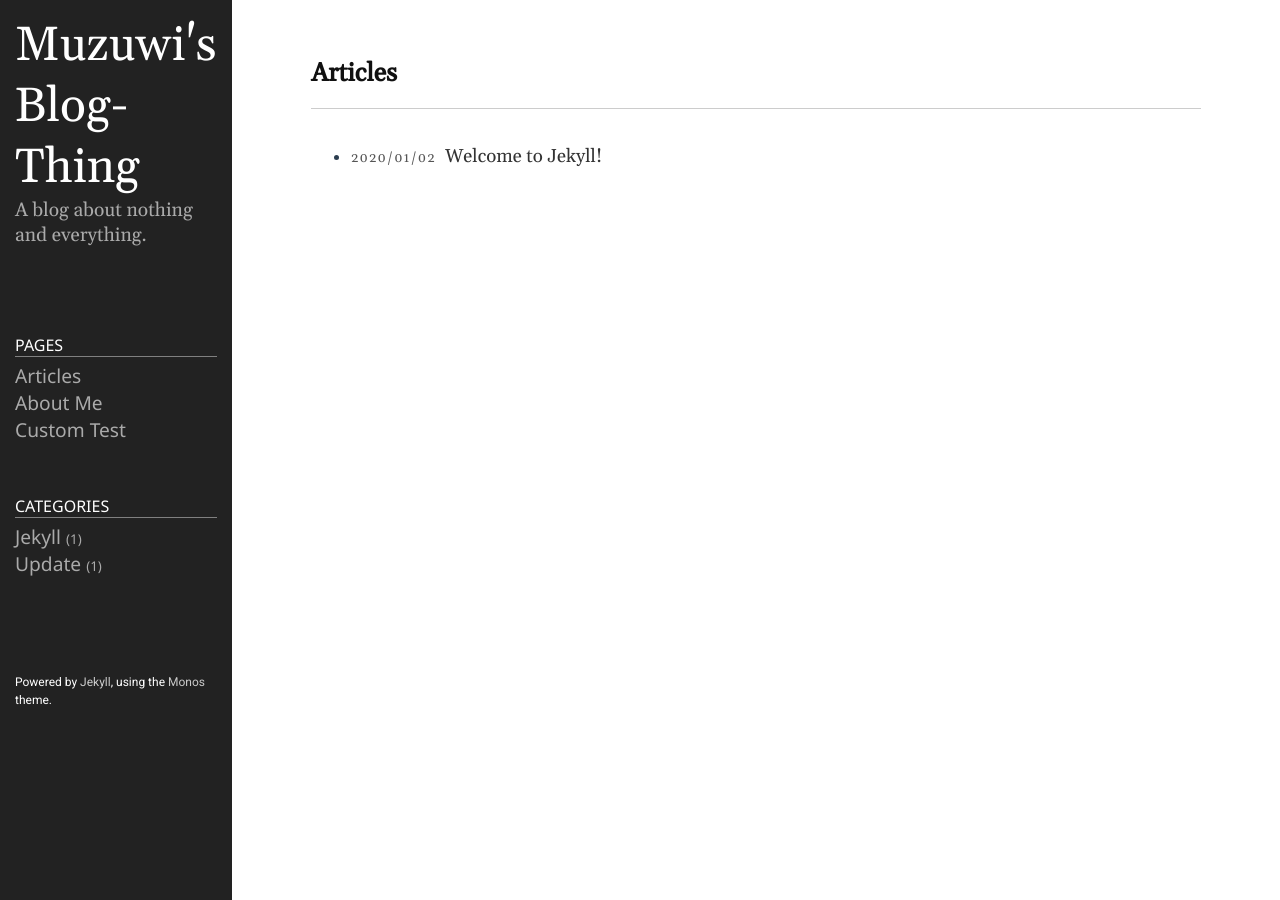
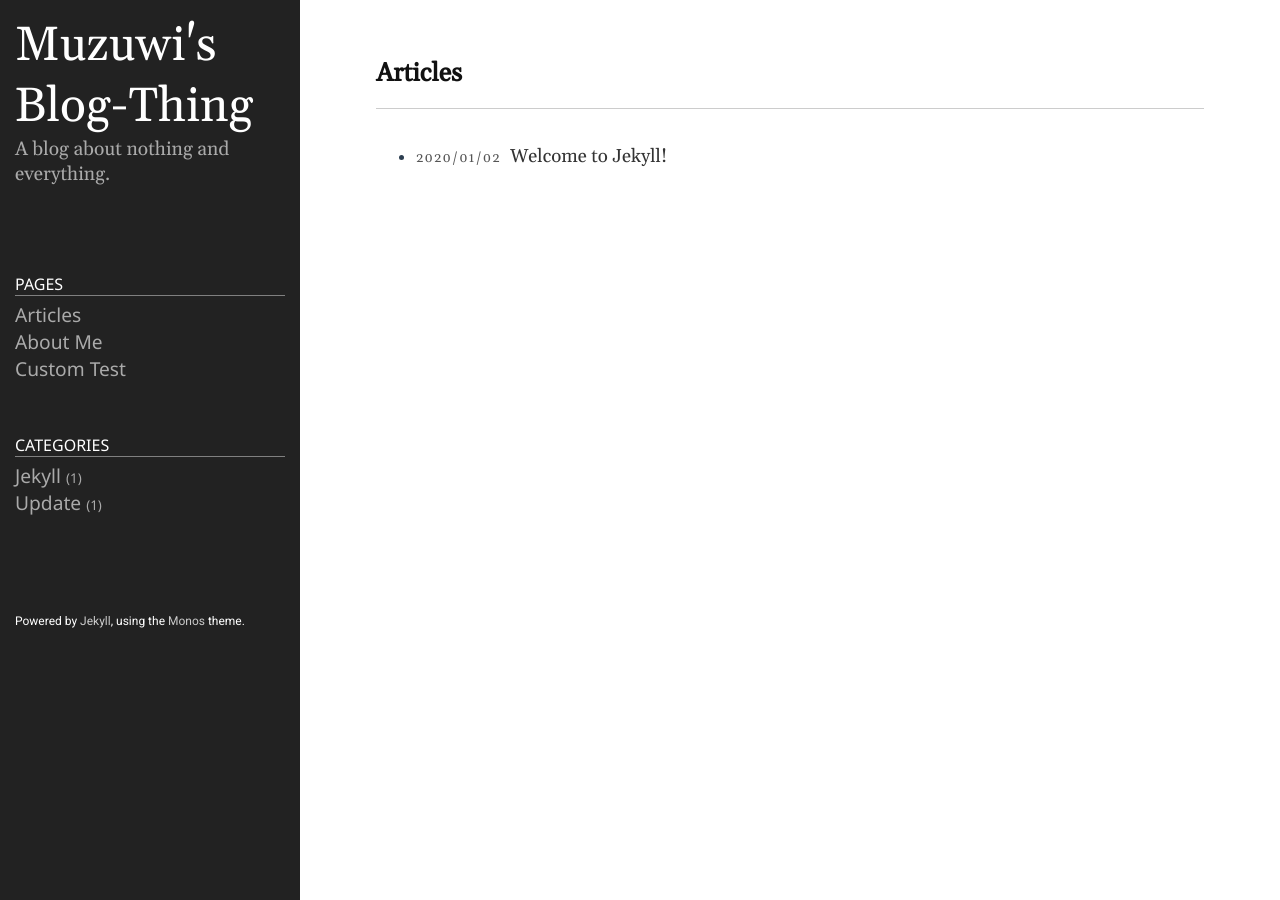
Before and after one commit to Muzuwi/Muzuwi.github.io, a Jekyll site: the page built from index.md, in a window 1280 px wide. Built offline with Jekyll 4.4.1, drawn with Linux system fonts in a browser that asks for light colours.

Commit message:
Enlarge the sidebar a bit

```diff
--- a/public/css/style.css
+++ b/public/css/style.css
@@ -95,7 +95,7 @@ code {
 	/*position: fixed;*/
 	display: flex;
 	flex-flow: column nowrap;
-	flex: 0 0 220px;
+	flex: 0 0 300px;
 	padding: 15px;
 	z-index: 1;
 	background-color: #222;
```
